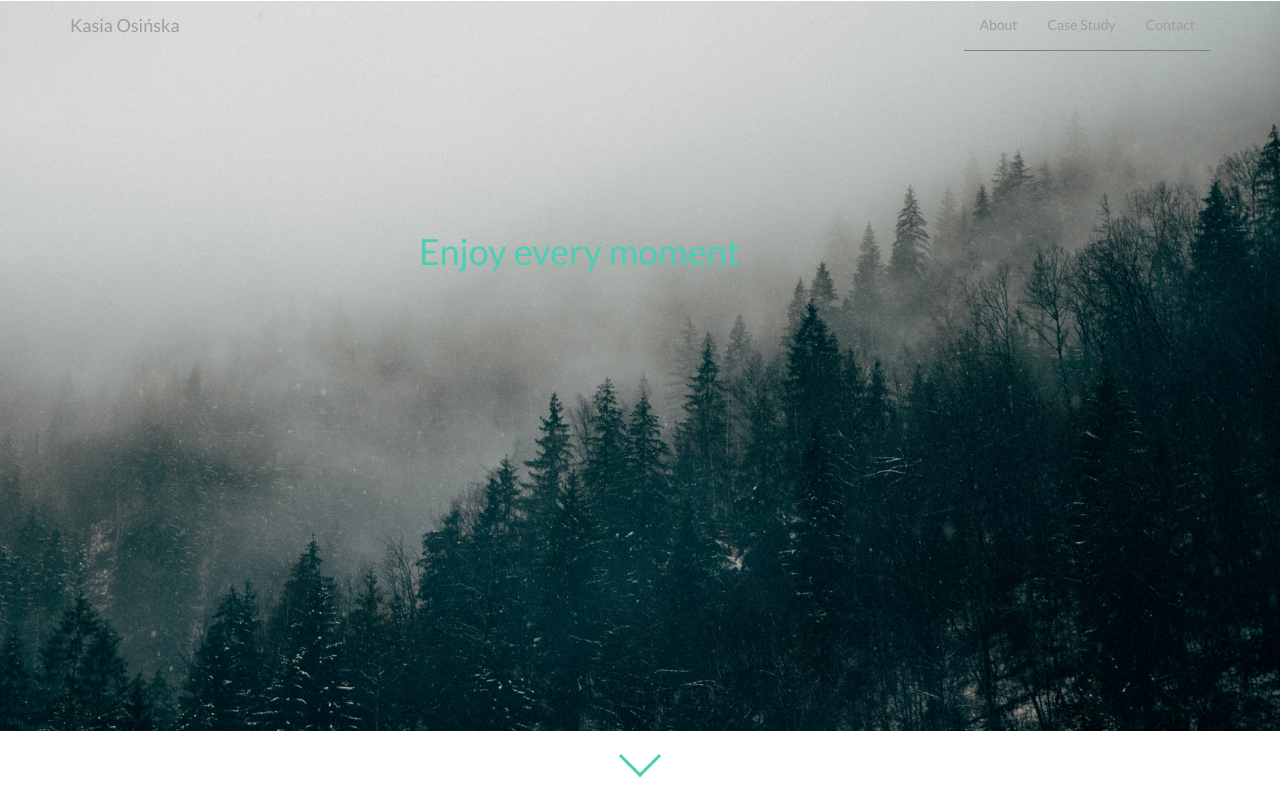
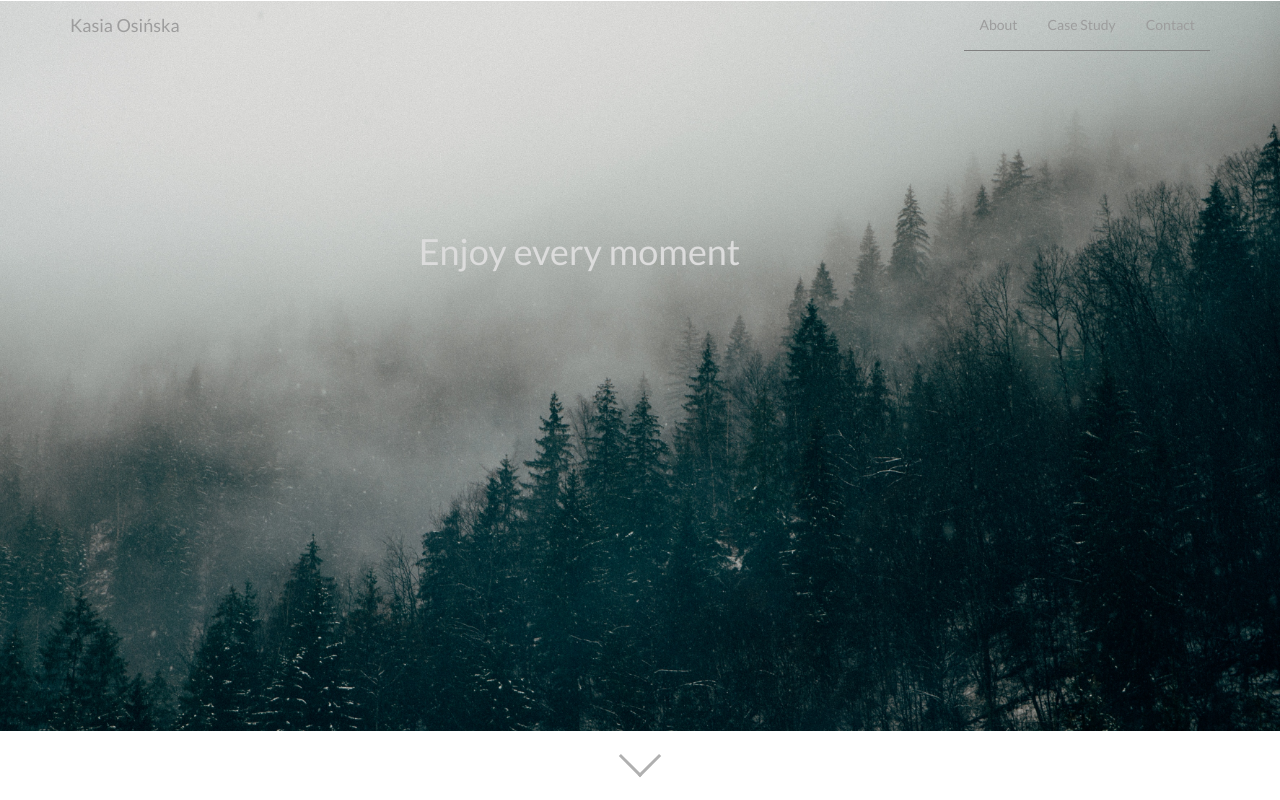
Before and after one commit to kasiaosinska/reactjs_portfolio, a React (Create React App) app: page / in a window 1280 px wide. In both pictures the pointer is over the element 640 px from the left and 756 px from the top of the page. Shown: the top 800 px of the page. Built offline with nearby package versions, Linux system fonts and the light colour scheme.

Commit message:
About section - style

```diff
--- a/src/components/styles/down_button.scss
+++ b/src/components/styles/down_button.scss
@@ -9,7 +9,7 @@
         border-right: solid grey;
         transform: rotate(135deg);
         &:hover {
-            border-color: #4ccdb6;
+            border-color: #b0b0b0;
             cursor: pointer;
         }
     }
--- a/src/components/styles/header.scss
+++ b/src/components/styles/header.scss
@@ -3,18 +3,18 @@
     border: none;
     .navbar-brand {
         &:hover {
-            color: #4ccdb6;
+            color: #b0b0b0;
         }
     }
     .navbar-nav {
         li {
             border-bottom: 1px solid grey;
             &:hover {
-                border-color: #4ccdb6;
+                border-color: #dcdcdc;
             }
             a {
                 &:hover {
-                    color: #4ccdb6;
+                    color: #dcdcdc;
                 }
             }
         }
--- a/src/components/styles/slider.scss
+++ b/src/components/styles/slider.scss
@@ -4,7 +4,7 @@
     height: calc(100vh - 70px);
     margin-top: -70px;
     h1 {
-        color: #4ccdb6;
+        color: #dcdcdc;
         line-height: 500px;
         text-align: center;
     }
```
